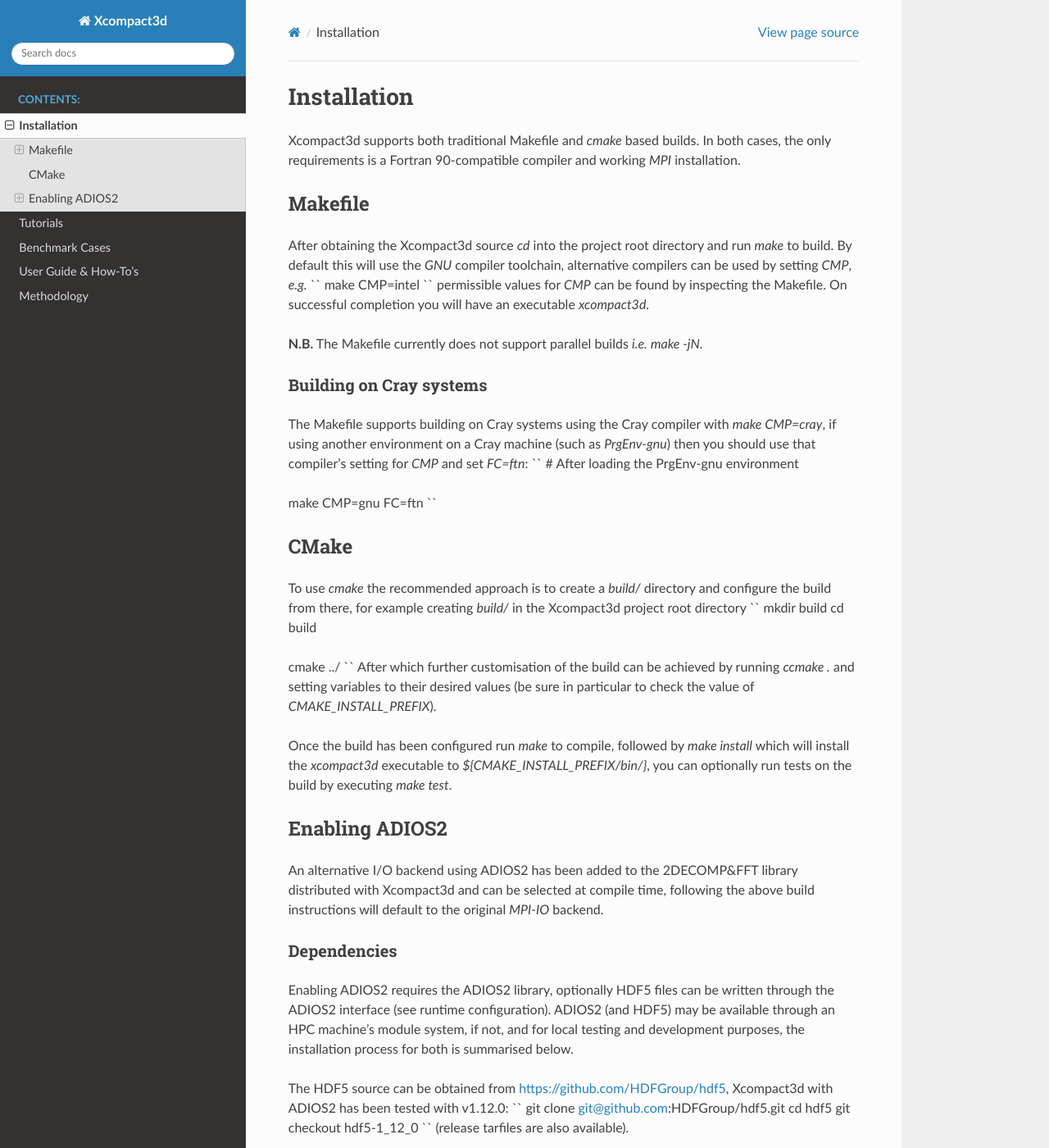
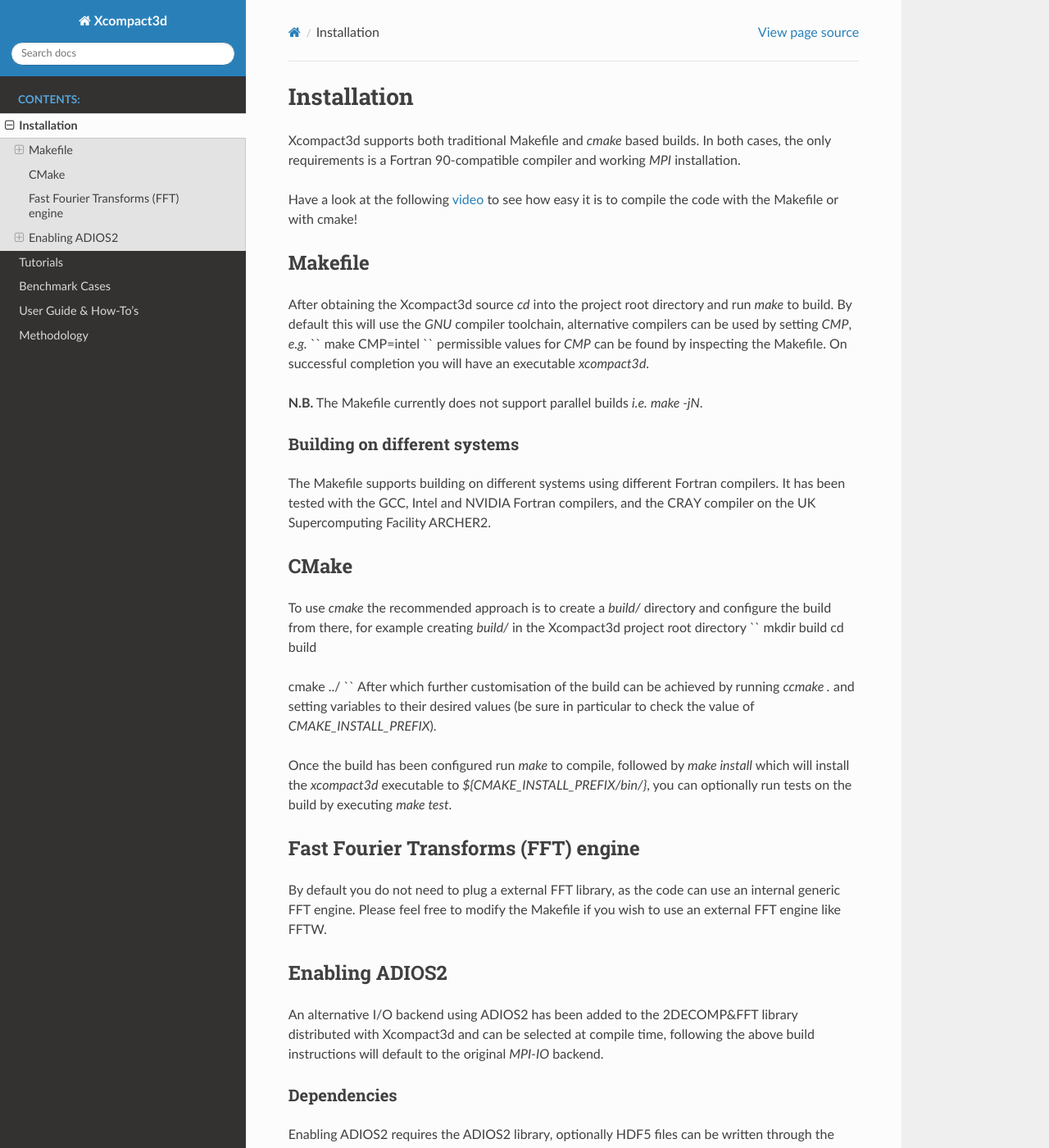
Before and after one commit to xcompact3d/Incompact3d, a Sphinx documentation site: the page built from docs/pages/installation.rst, in a window 1280 px wide and 1400 px high. Shown: the whole window at 82% size. Built offline with Sphinx 7.4.7 and the Read the Docs theme 2.0.0, drawn with Linux system fonts in a browser that asks for light colours.

Commit message:
Update installation.rst

```diff
--- a/docs/pages/installation.rst
+++ b/docs/pages/installation.rst
@@ -5,6 +5,8 @@
 Xcompact3d supports both traditional Makefile and `cmake` based builds.
 In both cases, the only requirements is a Fortran 90-compatible compiler and working `MPI`
 installation.
+
+Have a look at the following `video <https://www.youtube.com/watch?v=MPKlSnwIi_w>`_ to see how easy it is to compile the code with the Makefile or with cmake!
 
 --------
 Makefile
@@ -22,17 +24,10 @@
 **N.B.** The Makefile currently does not support parallel builds *i.e.* `make -jN`.
 
 ^^^^^^^^^^^^^^^^^^^^^^^^
-Building on Cray systems
+Building on different systems
 ^^^^^^^^^^^^^^^^^^^^^^^^
 
-The Makefile supports building on Cray systems using the Cray compiler with `make CMP=cray`, if
-using another environment on a Cray machine (such as `PrgEnv-gnu`) then you should use that
-compiler's setting for `CMP` and set `FC=ftn`:
-``
-# After loading the PrgEnv-gnu environment
-
-make CMP=gnu FC=ftn
-``
+The Makefile supports building on different systems using different Fortran compilers. It has been tested with the GCC, Intel and NVIDIA Fortran compilers, and the CRAY compiler on the UK Supercomputing Facility ARCHER2.
 
 -----
 CMake
@@ -53,6 +48,11 @@
 Once the build has been configured run `make` to compile, followed by `make install` which will
 install the `xcompact3d` executable to `${CMAKE_INSTALL_PREFIX/bin/}`, you can optionally run tests
 on the build by executing `make test`.
+
+-------------------------------------
+Fast Fourier Transforms (FFT) engine
+-------------------------------------
+By default you do not need to plug a external FFT library, as the code can use an internal generic FFT engine. Please feel free to modify the Makefile if you wish to use an external FFT engine like FFTW.
 
 ---------------
 Enabling ADIOS2
```
